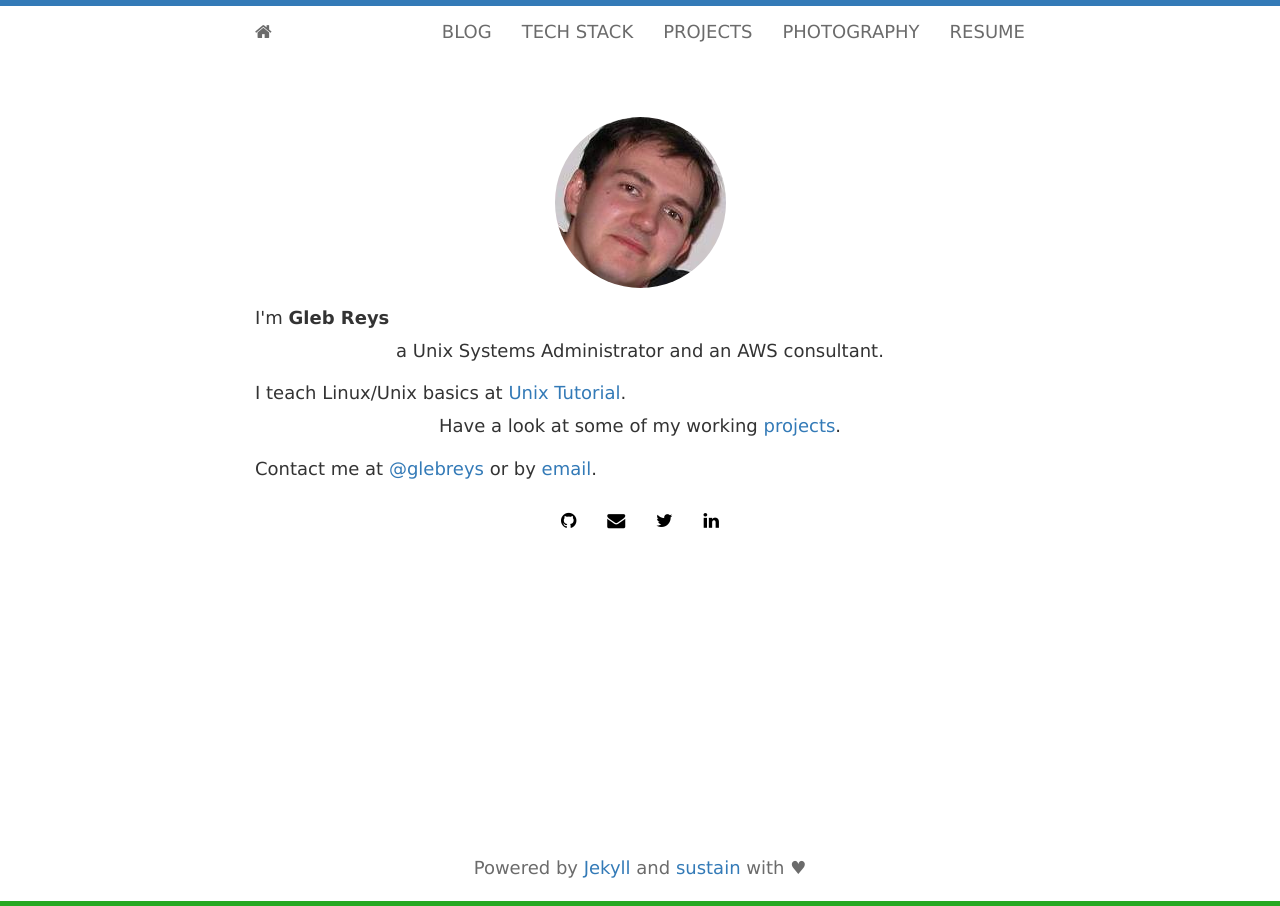
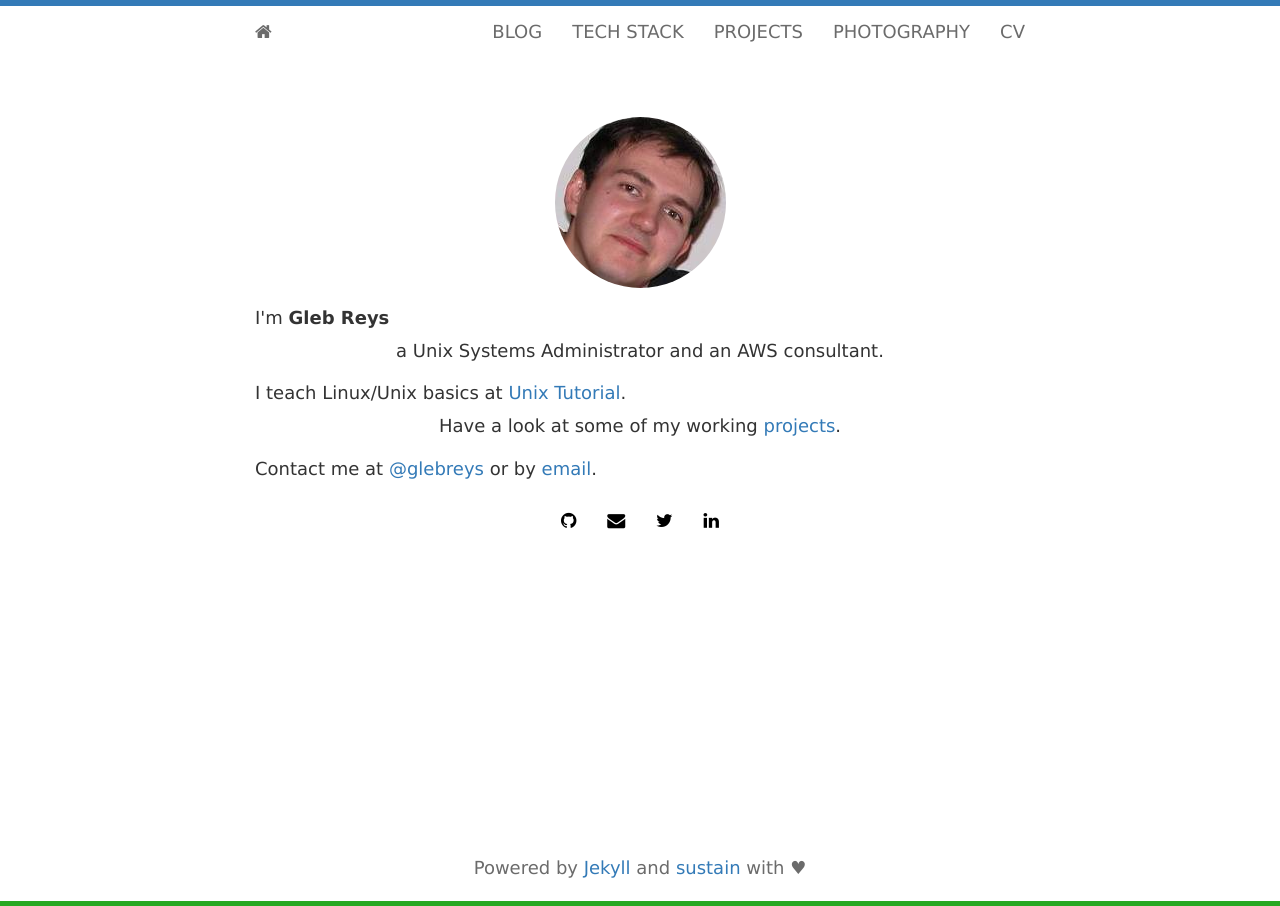
Before and after one commit to greys/greys.github.io, a Jekyll site: the page built from index.html, in a window 1280 px wide. Built offline with Jekyll 4.4.1, drawn with Linux system fonts in a browser that asks for light colours; nearby versions of some CDN libraries; the list of posts is cut into pages by our own code.

Commit message:
RESUME -> CV

```diff
--- a/_includes/header.html
+++ b/_includes/header.html
@@ -9,7 +9,7 @@
         <li><a href="{{ site.baseurl }}techstack.html">TECH STACK</a></li>
         <li><a href="{{ site.baseurl }}projects.html">PROJECTS</a></li>
         <li><a href="{{ site.baseurl }}photography.html">PHOTOGRAPHY</a></li>
-        <li><a href="https://www.linkedin.com/in/greys">RESUME</a></li>
+        <li><a href="https://www.linkedin.com/in/greys">CV</a></li>
       </ul>
     </div>
   </div>
```
